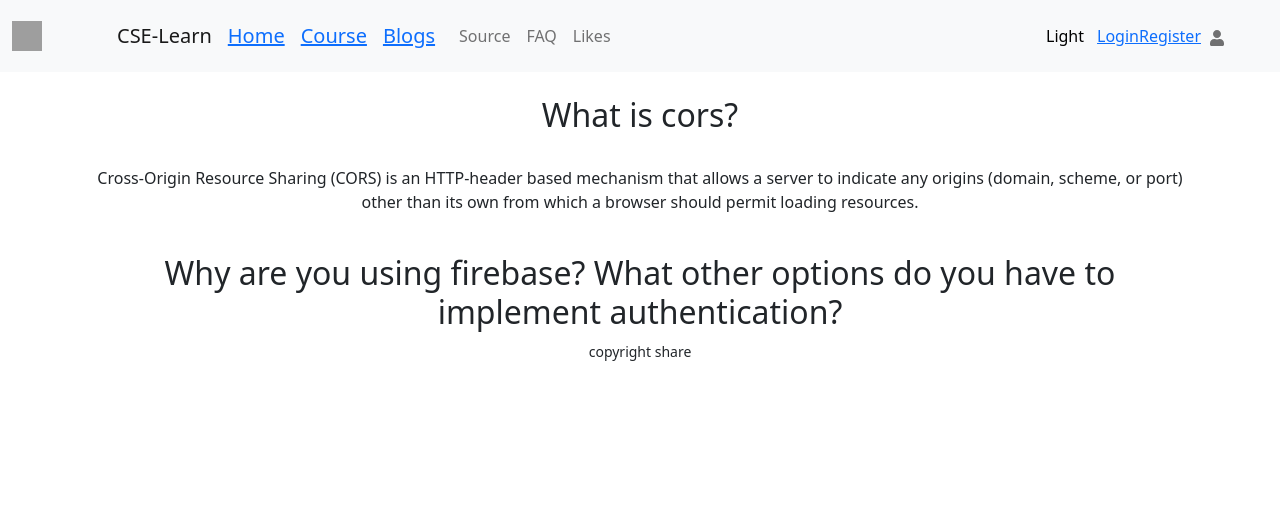
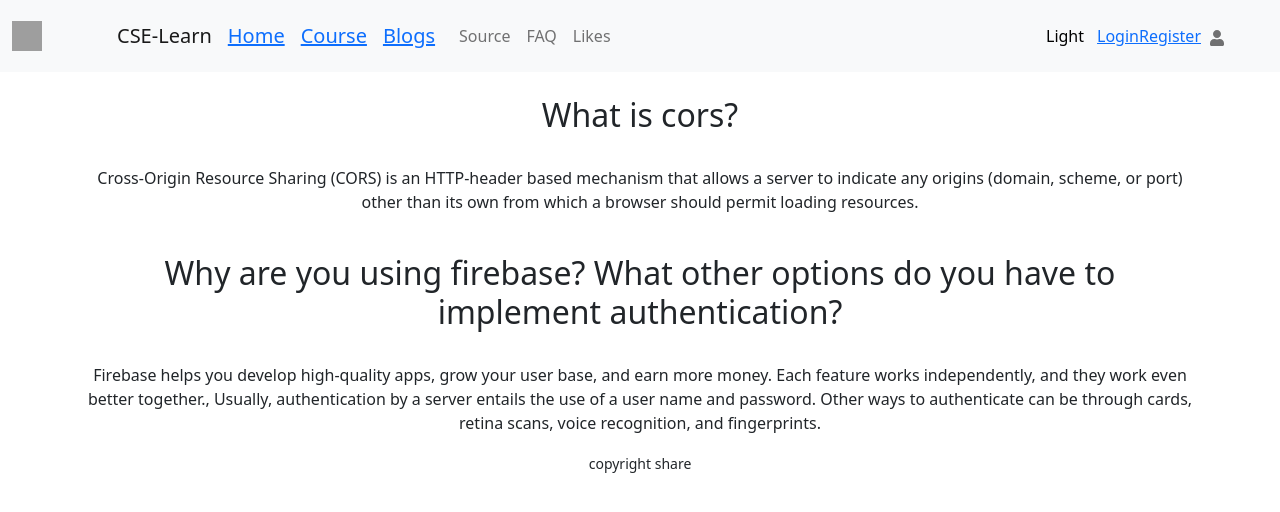
Before and after one commit to tushart681/assignment10-client-site, a React (Create React App) app: page /blogs in a window 1280 px wide. Shown: the top 512 px of the page. Built offline with nearby package versions, Linux system fonts and the light colour scheme; no server answers; grey boxes are pictures that could not be loaded.

Commit message:
8th update

```diff
--- a/src/pages/blogs/Blog.js
+++ b/src/pages/blogs/Blog.js
@@ -8,6 +8,8 @@ const Blog = () => {
             <p>Cross-Origin Resource Sharing (CORS) is an HTTP-header based mechanism that allows a server to indicate any origins (domain, scheme, or port) other than its own from which a browser should permit loading resources.</p>
             <br />
             <h2>Why are you using firebase? What other options do you have to implement authentication?</h2>
+            <br />
+            <p>Firebase helps you develop high-quality apps, grow your user base, and earn more money. Each feature works independently, and they work even better together., Usually, authentication by a server entails the use of a user name and password. Other ways to authenticate can be through cards, retina scans, voice recognition, and fingerprints.</p>
         </div>
     );
 };
```
